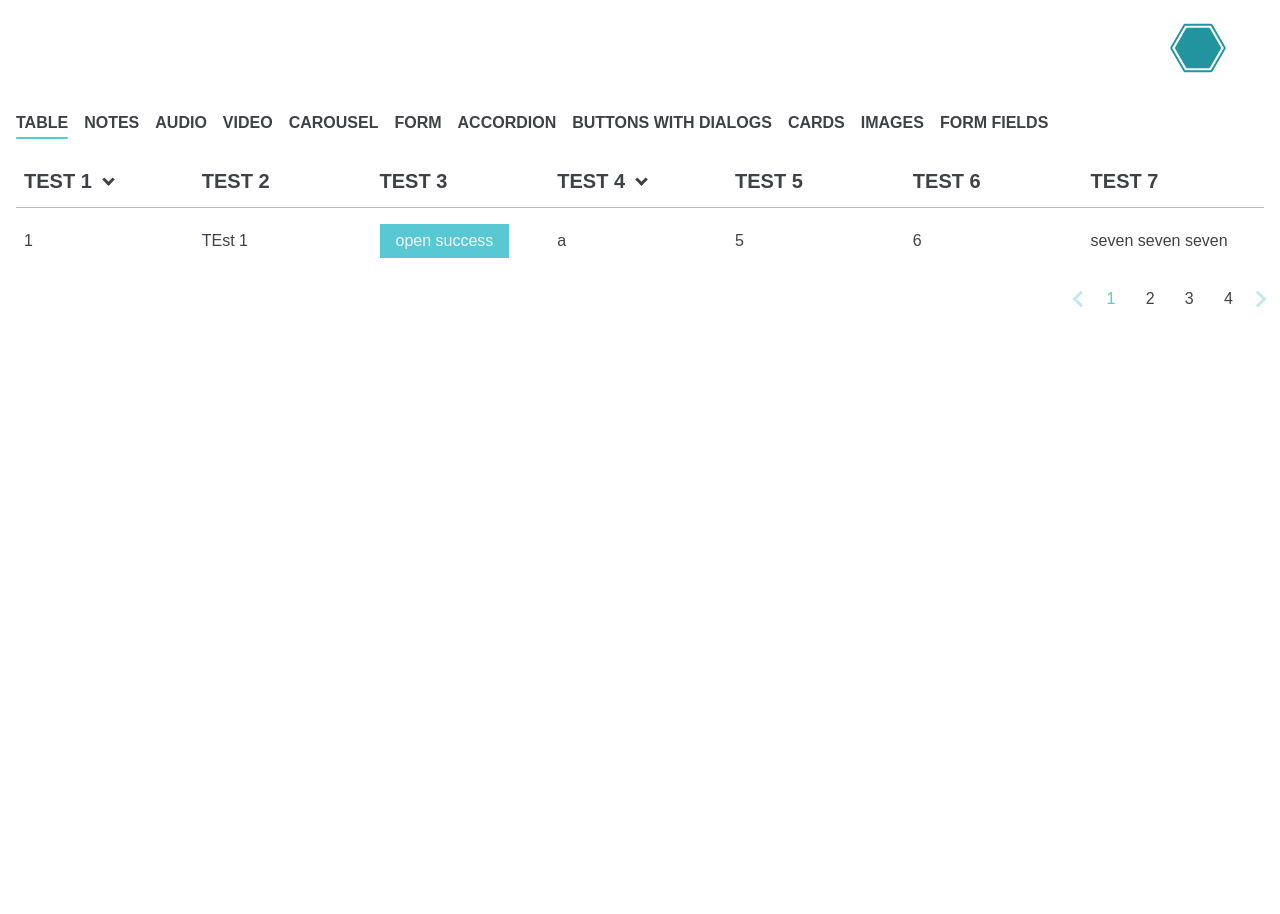
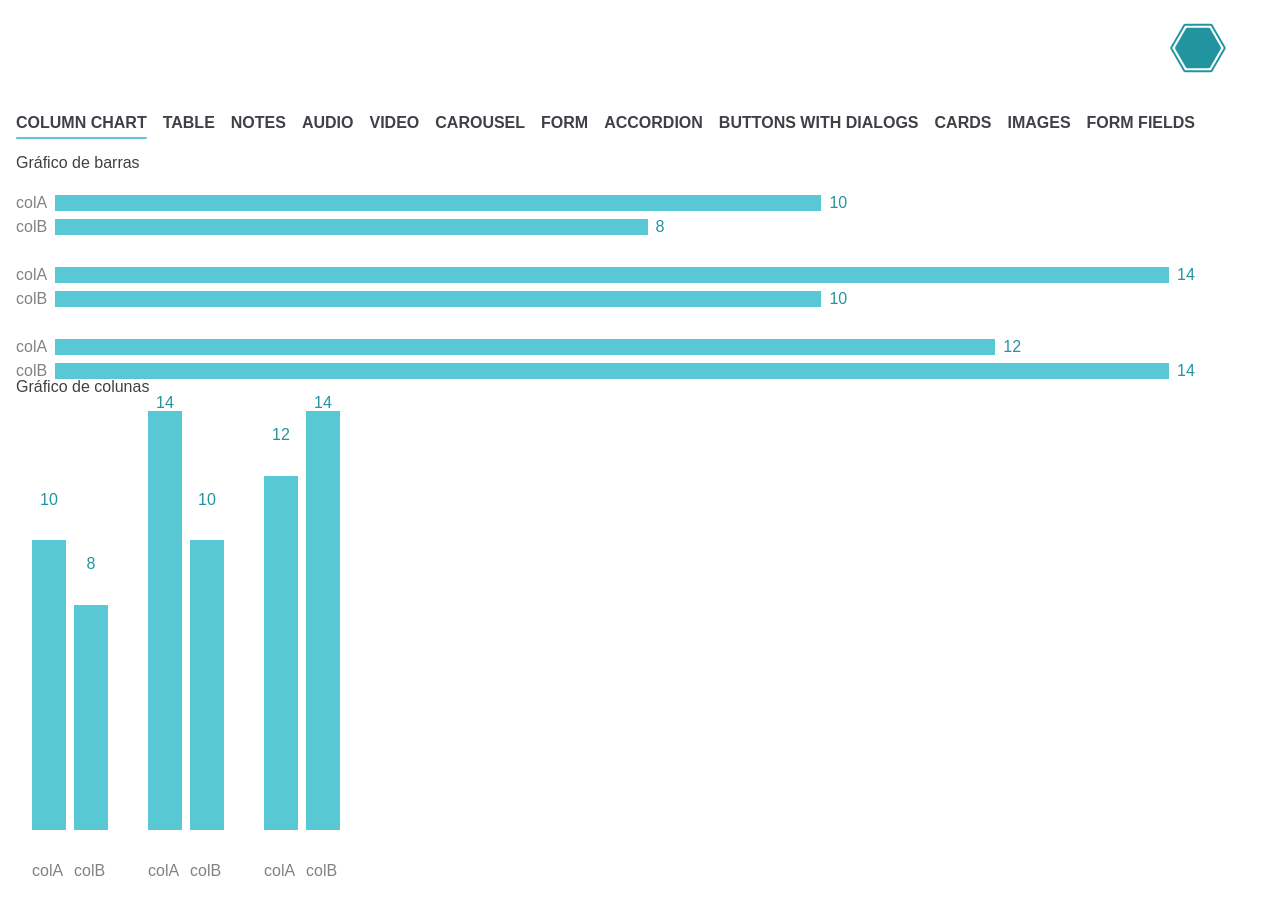
Before and after one commit to erikacarvalh0/erikacarvalho-ds-v1, a React app: page / in a window 1280 px wide. Shown: the top 914 px of the page. Built offline with nearby package versions, Linux system fonts and the light colour scheme; a web font is replaced by a local one.

Commit message:
feat: create bar and column charts

```diff
--- a/src/App.tsx
+++ b/src/App.tsx
@@ -21,6 +21,7 @@ import { Carousel, CItem } from "./atoms/Carousel";
 import { Video } from "./molecules/Video";
 import { Audio } from "./molecules/Audio";
 import { Notes } from "./molecules/Notes";
+import { Chart } from "./atoms/Chart";
 
 const App = () => {
   const [isSuccessOpen, setIsSuccessOpen] = useState(false)
@@ -144,10 +145,24 @@ const App = () => {
 
   const notesRef = useRef(null)
 
+  const chartConfig = {
+    interval: 5,
+    type: 'bar'
+}
+
+  const chartData = {
+      colA: [10, 14, 12],
+      colB: [8, 10, 14]
+  }
+
   return (<div className="container">
     <Header title="Sobre o Projeto" content={headerContent} links={headerLinks} />
 
     <Tabs>
+      <TabItem title="Column chart">
+        <Chart title="Gráfico de barras" data={chartData} config={chartConfig} />
+        <Chart title="Gráfico de colunas" data={chartData} config={{...chartConfig, type: 'column'}} />
+      </TabItem>
       <TabItem title="Table">
         <Table data={tableData}>
           <TCol id="1" sort>Test 1</TCol>
--- /dev/null
+++ b/src/atoms/Chart/index.scss
@@ -0,0 +1,56 @@
+@import "../../style/default.scss";
+
+.chart {
+  display: grid;
+
+  &.bar {
+    grid-template-columns: auto; /* The default, but best to be explicit */
+    grid-auto-columns: 1fr;
+    grid-column-start: 2;
+    gap: var(--gridSizeDefault) 0;
+
+    .chart__col {
+      height: 1fr;
+      margin: 0 var(--gridSizeDefault);
+    }
+
+    .space {
+      margin-top: var(--gridSize3x);
+    }
+  }
+
+  &.column {
+    min-height: 500px;
+    grid-template-rows: auto; /* The default, but best to be explicit */
+    grid-auto-rows: 1fr;
+    grid-auto-columns: 50px;
+    height: 1fr;
+    column-gap:var(--gridSizeDefault);
+
+    .space {
+      margin-left: var(--gridSize2x);
+    }
+
+    & > :not(.space) {
+      margin-right: var(--gridSize2x);
+    }
+
+    .chart__value {
+      display: flex;
+      align-self: flex-end;
+      justify-content: center;
+    }
+  }
+
+  &__col {
+    background: $acqua;
+  }
+
+  &__label {
+    color: $grey3;
+  }
+
+  &__value {
+    color: $acquaDark;
+  }
+}
--- /dev/null
+++ b/src/atoms/Chart/index.tsx
@@ -0,0 +1,88 @@
+import React from "react"
+import classNames from "classnames"
+
+import './index.scss'
+
+export interface iChart {
+    title: string,
+    config: any,
+    data: any
+}
+
+export const Chart = ({ title, config, data } : iChart) => {
+
+    const { type } = config
+
+    const isBarChart = type === 'bar'
+    const chartDir = isBarChart ? 'gridColumn' : 'gridRow';
+    const labels = Object.keys(data)
+
+    const maxValue: number  = Object.values(data).reduce((maxAll, val: number[]) => {
+        const maxColVal = val.reduce((max, colVal: number) => {
+            return colVal > max ? colVal : val
+        }, 0)
+
+        return maxColVal > maxAll ? maxColVal : maxAll
+    }, 0)
+
+    const valuesGrouped = Object.values(data)[0].reduce((all, value, index) => {
+        const groupedByPeriod = labels.reduce((allLabelsGrouped, label) => {
+            return {...allLabelsGrouped, [label]: data?.[label][index]}
+        }, {})
+
+        return [...all, groupedByPeriod]
+    }, [])
+
+    return (
+        <section className="chart__container">
+            <p className="chart__title">{ title }</p>
+            <ul className={classNames("chart", type)}>
+                { valuesGrouped.map((values, chartI) => {
+                    return Object.keys(values).map((label, i) => {
+
+                        const valueDir = {
+                            start: isBarChart ? values[label] + 1 : 1,
+                            end: isBarChart ? `span ${maxValue - values[label]}` : (maxValue - values[label]) + 1
+                        }
+
+                        const itemDir = {
+                            start: isBarChart ? 2 : valueDir.end + 1 ,
+                            end: isBarChart ? `span ${values[label] - 1}` : maxValue + 1
+                        }
+
+                        const textDir = {
+                            start: isBarChart ? 1 : itemDir.end + 1,
+                            end: isBarChart ? `span 1` : itemDir.end + 2
+                        }
+
+                        return <>
+                            <p style={{
+                                [`${chartDir}Start`]: textDir.start,
+                                [`${chartDir}End`]: textDir.end,
+                            }}
+                            className={classNames("chart__label", {
+                                'space': i === 0
+                            })} >{ label }</p>
+                            <li
+                                key={`${chartI}-${i}`}
+                                className={classNames("chart__col", {
+                                    'space': i === 0
+                                })}
+                                style={{
+                                    [`${chartDir}Start`]: itemDir.start,
+                                    [`${chartDir}End`]: itemDir.end,
+                                }} />
+                            <span
+                                className={classNames("chart__value", {
+                                    'space': i === 0
+                                })}
+                                style={{
+                                    [`${chartDir}Start`]: valueDir.start,
+                                    [`${chartDir}End`]: `${valueDir.end}`,
+                                }}>{ values[label]}</span>
+                        </>}
+                    )}
+                )}
+            </ul>
+        </section>
+)}
```
